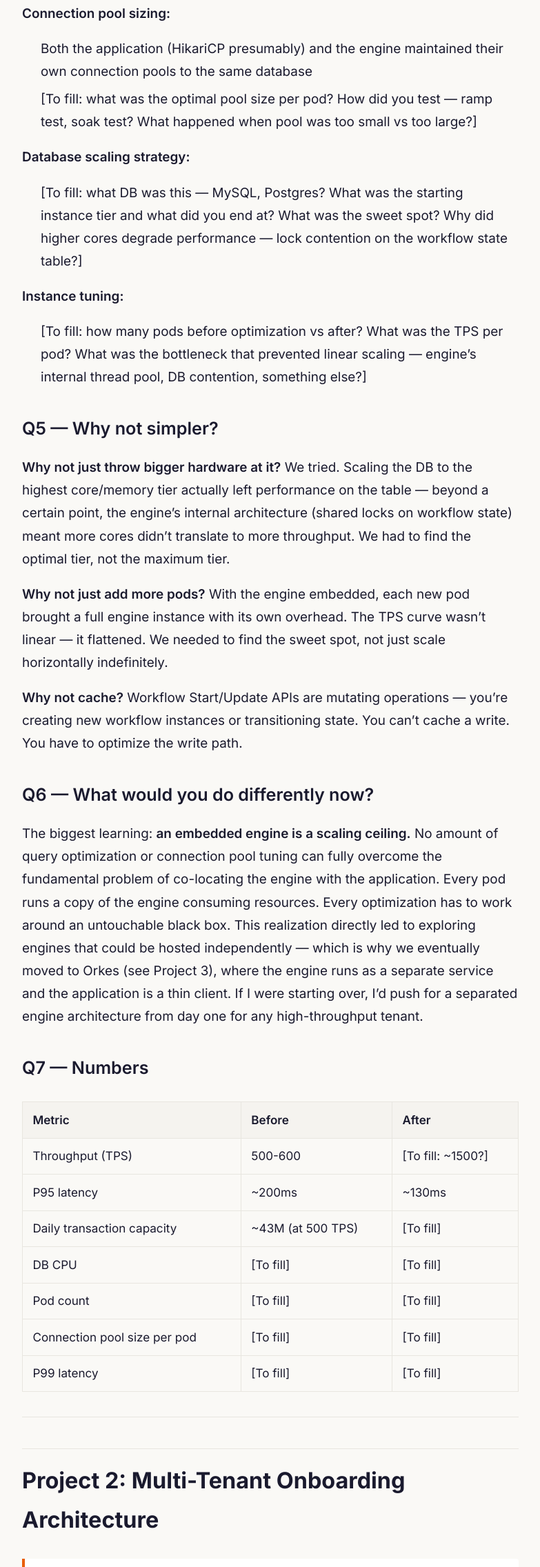
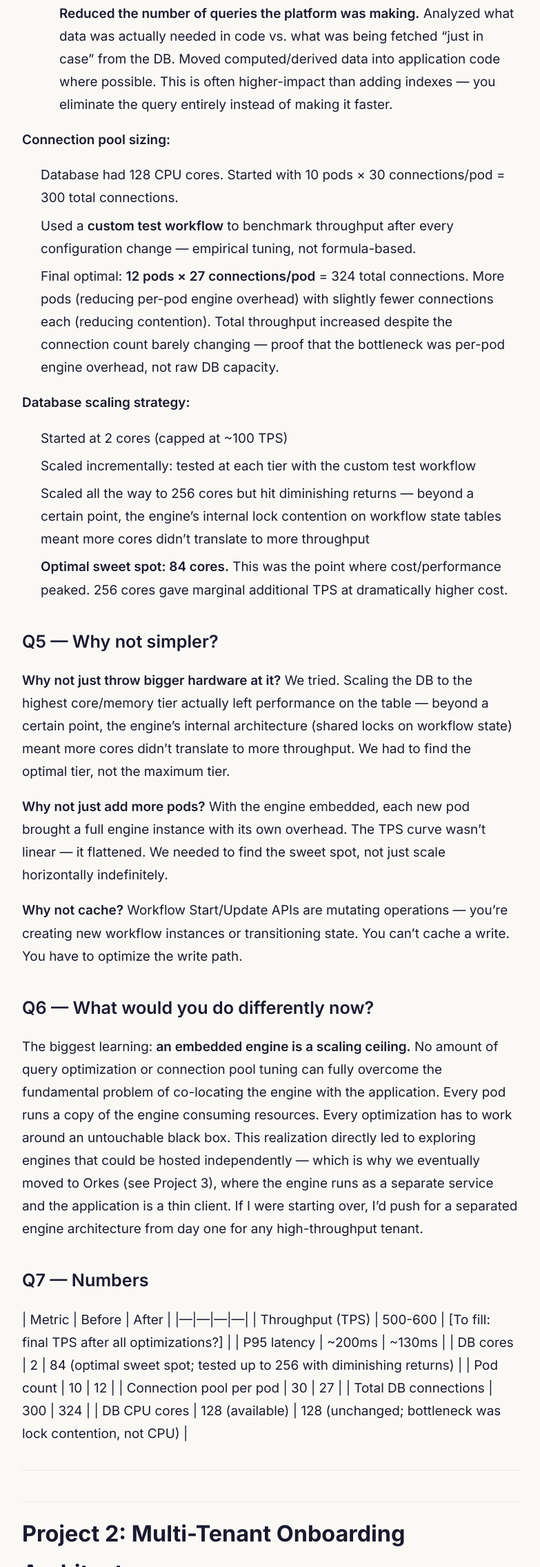
Before and after one commit to abster12/notes, an Astro site: page /notes/interview-prep/resume-deep-dive in a window 1280 px wide. Shown: the part 4528-6800 px from the top of the page at 69% size, without its empty margins (329-1112 px from the left). Built offline with nearby package versions, Linux system fonts and the light colour scheme; Astro itself is replaced by a stand-in of ours.

Commit message:
fill Project 1 Q4 detail: query elimination strategy, conn pool numbers, DB core scaling

```diff
--- a/src/content/interview-prep/resume-deep-dive.md
+++ b/src/content/interview-prep/resume-deep-dive.md
@@ -64,19 +64,21 @@ I owned the entire optimization effort end-to-end. Four specific decisions:
 ### Q4 — Deep technical detail
 
 **How we reverse-engineered the engine internals (engine was a black box):**
-- Enabled SQL query logging on the engine's database to capture all queries the engine was executing — this gave us the query patterns without touching engine code
-- [To fill: what specific tables were hot? What queries were running?]
-- [To fill: what indexes did you add — composite, covering, partial? On which tables?]
+- Enabled SQL query logging AND engine-level logs to capture everything happening inside the engine — query patterns, internal state transitions, lock acquisition. This gave us visibility without touching engine code.
+- **Two-pronged index strategy, not just "add indexes":**
+  1. Added targeted indexes for the hot queries the platform was making — identified from query logs and EXPLAIN plans.
+  2. **Reduced the number of queries the platform was making.** Analyzed what data was actually needed in code vs. what was being fetched "just in case" from the DB. Moved computed/derived data into application code where possible. This is often higher-impact than adding indexes — you eliminate the query entirely instead of making it faster.
 
 **Connection pool sizing:**
-- Both the application (HikariCP presumably) and the engine maintained their own connection pools to the same database
-- [To fill: what was the optimal pool size per pod? How did you test — ramp test, soak test? What happened when pool was too small vs too large?]
+- Database had 128 CPU cores. Started with 10 pods × 30 connections/pod = 300 total connections.
+- Used a **custom test workflow** to benchmark throughput after every configuration change — empirical tuning, not formula-based.
+- Final optimal: **12 pods × 27 connections/pod** = 324 total connections. More pods (reducing per-pod engine overhead) with slightly fewer connections each (reducing contention). Total throughput increased despite the connection count barely changing — proof that the bottleneck was per-pod engine overhead, not raw DB capacity.
 
 **Database scaling strategy:**
-- [To fill: what DB was this — MySQL, Postgres? What was the starting instance tier and what did you end at? What was the sweet spot? Why did higher cores degrade performance — lock contention on the workflow state table?]
-
-**Instance tuning:**
-- [To fill: how many pods before optimization vs after? What was the TPS per pod? What was the bottleneck that prevented linear scaling — engine's internal thread pool, DB contention, something else?]
+- Started at 2 cores (capped at ~100 TPS)
+- Scaled incrementally: tested at each tier with the custom test workflow
+- Scaled all the way to 256 cores but hit diminishing returns — beyond a certain point, the engine's internal lock contention on workflow state tables meant more cores didn't translate to more throughput
+- **Optimal sweet spot: 84 cores.** This was the point where cost/performance peaked. 256 cores gave marginal additional TPS at dramatically higher cost.
 
 ### Q5 — Why not simpler?
 
@@ -93,14 +95,14 @@ The biggest learning: **an embedded engine is a scaling ceiling.** No amount of
 ### Q7 — Numbers
 
 | Metric | Before | After |
-|---|---|---|
-| Throughput (TPS) | 500-600 | [To fill: ~1500?] |
+|---|---|---|---|
+| Throughput (TPS) | 500-600 | [To fill: final TPS after all optimizations?] |
 | P95 latency | ~200ms | ~130ms |
-| Daily transaction capacity | ~43M (at 500 TPS) | [To fill] |
-| DB CPU | [To fill] | [To fill] |
-| Pod count | [To fill] | [To fill] |
-| Connection pool size per pod | [To fill] | [To fill] |
-| P99 latency | [To fill] | [To fill] |
+| DB cores | 2 | 84 (optimal sweet spot; tested up to 256 with diminishing returns) |
+| Pod count | 10 | 12 |
+| Connection pool per pod | 30 | 27 |
+| Total DB connections | 300 | 324 |
+| DB CPU cores | 128 (available) | 128 (unchanged; bottleneck was lock contention, not CPU) |
 
 ---
 
```
